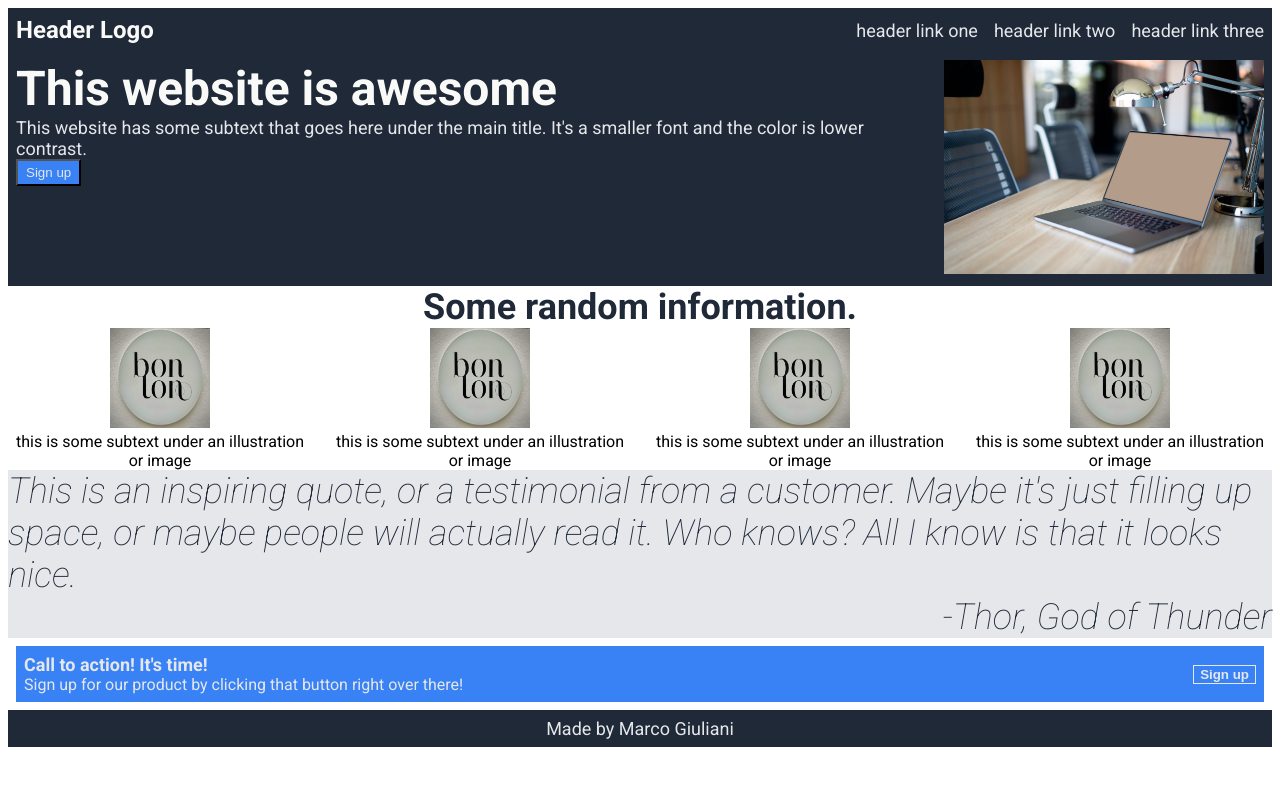
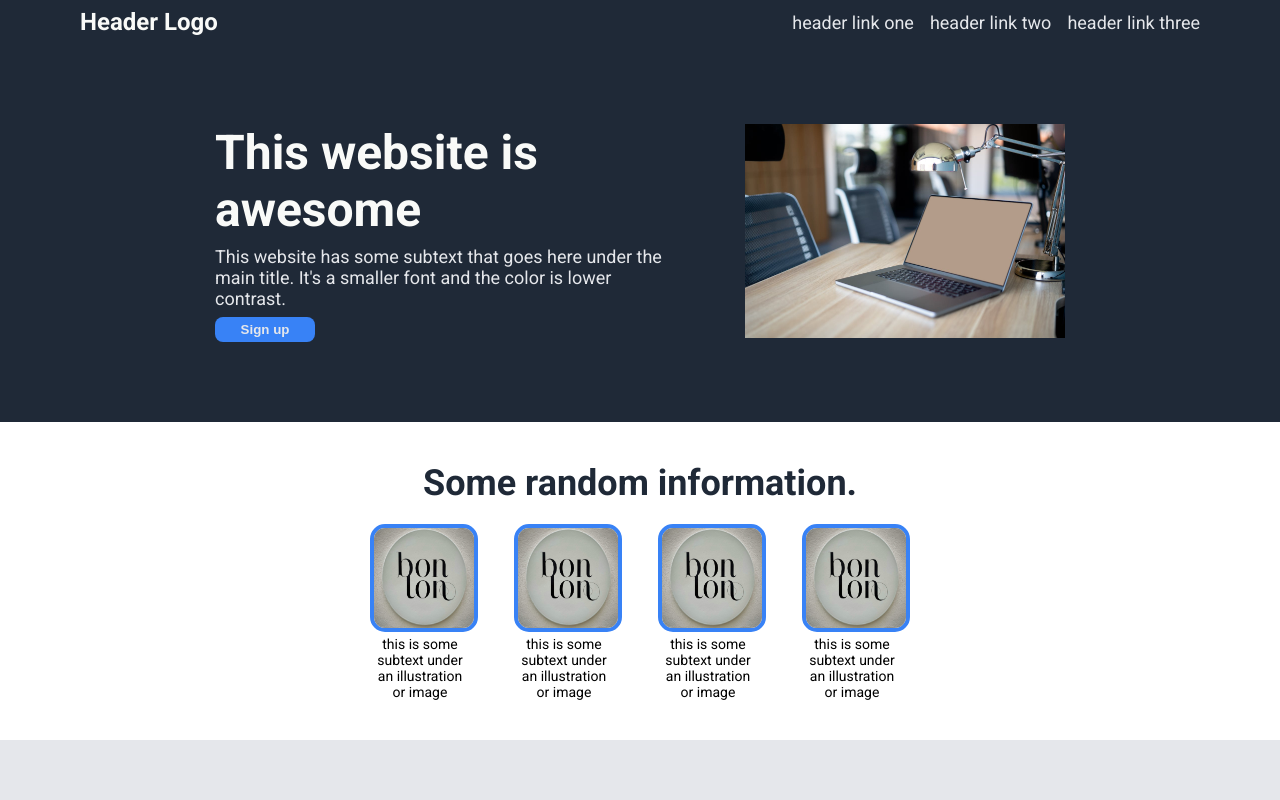
Before and after one commit to theBaffo/odin-landing-page, a plain HTML site: page index.html in a window 1280 px wide. Shown: the top 800 px of the page. Drawn offline with Linux system fonts and the light colour scheme.

Commit message:
Align with reference design

```diff
--- a/style.css
+++ b/style.css
@@ -2,6 +2,7 @@
 
 body {
     font-family: 'Roboto', sans-serif;
+    margin: 0;
 }
 
 #header {
@@ -9,7 +10,7 @@ body {
     background-color: #1f2937;
     display: flex;
     justify-content: space-between;
-    padding: 8px;
+    padding: 8px 80px;
 }
 
 #logo {
@@ -36,11 +37,20 @@ body {
 }
 
 #hero {
+    align-items: center;
     background-color: #1f2937;
     display: flex;
-    gap: 16px;
-    justify-content: space-between;
-    padding: 8px;
+    gap: 80px;
+    justify-content: center;
+    padding: 80px;
+}
+
+#hero-left {
+    display: flex;
+    flex-basis: 450px;
+    flex-direction: column;
+    justify-content: center;
+    gap: 8px;
 }
 
 #hero-title {
@@ -55,19 +65,28 @@ body {
 }
 
 #hero-button {
+    border: none;
+    border-radius: 8px;
     background-color: #3882F6;
+    font-weight: bold;
     color: #E5E7EB;
-    padding: 4px 8px;
+    padding: 5px 20px;
+    width: 100px;
 }
 
 #info {
     text-align: center;
+    margin-top: 40px;
+    margin-bottom: 40px;
 }
 
 #info-content {
+    align-items: center;
     display: flex;
-    gap: 16px;
+    flex-wrap: wrap;
+    gap: 36px;
     justify-content: center;
+    margin-top: 20px;
 }
 
 #info-title {
@@ -76,16 +95,30 @@ body {
     font-weight: bolder;
 }
 
+.info-element-img {
+    border: 4px solid #3882F6;
+    border-radius: 15px;
+    width: 100px;
+    height: 100px;
+}
+
+.info-element-text {
+    font-size: 14px;
+    width: 100px;
+}
+
 #quote {
     background-color: #E5E7EB;
     color: #1F2937;
     font-size: 36px;
     font-weight: lighter;
     font-style: italic;
+    padding: 80px 320px;
 }
 
 #quote-author {
     text-align: right;
+    font-weight: bold;
 }
 
 #call-to-action-card {
@@ -94,8 +127,8 @@ body {
     color: #E5E7EB;
     display: flex;
     justify-content: space-between;
-    margin: 8px;
-    padding: 8px;
+    margin: 50px 200px;
+    padding: 40px 160px;
 }
 
 #call-to-action-card-title {
@@ -104,10 +137,12 @@ body {
 }
 
 #call-to-action-card-button {
-    color: #E5E7EB;
     background-color: #3882F6;
     border: 1px solid #E5E7EB;
+    border-radius: 8px;
+    color: #E5E7EB;
     font-weight: bold;
+    padding: 5px 20px;
 }
 
 #footer {
```
